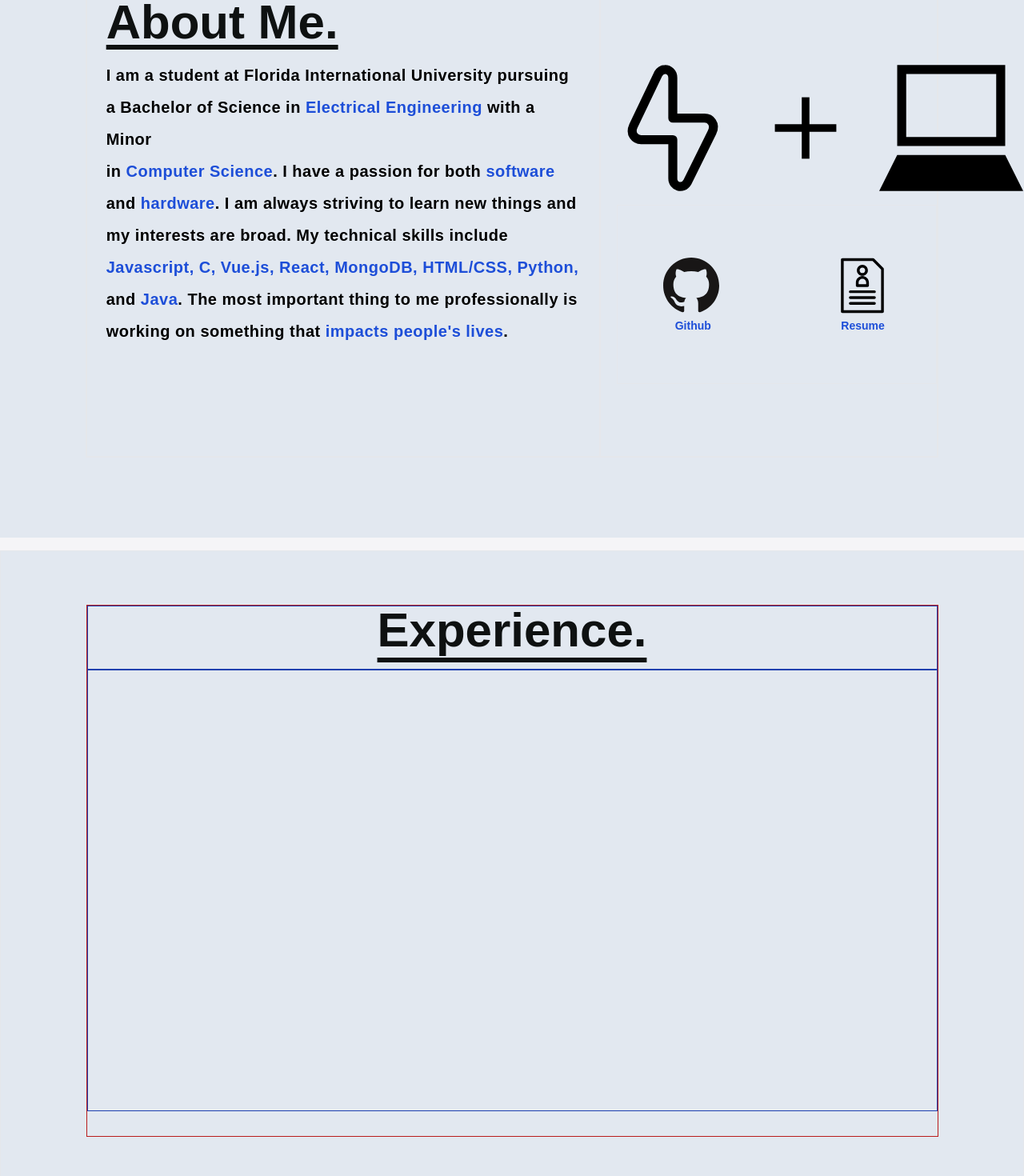
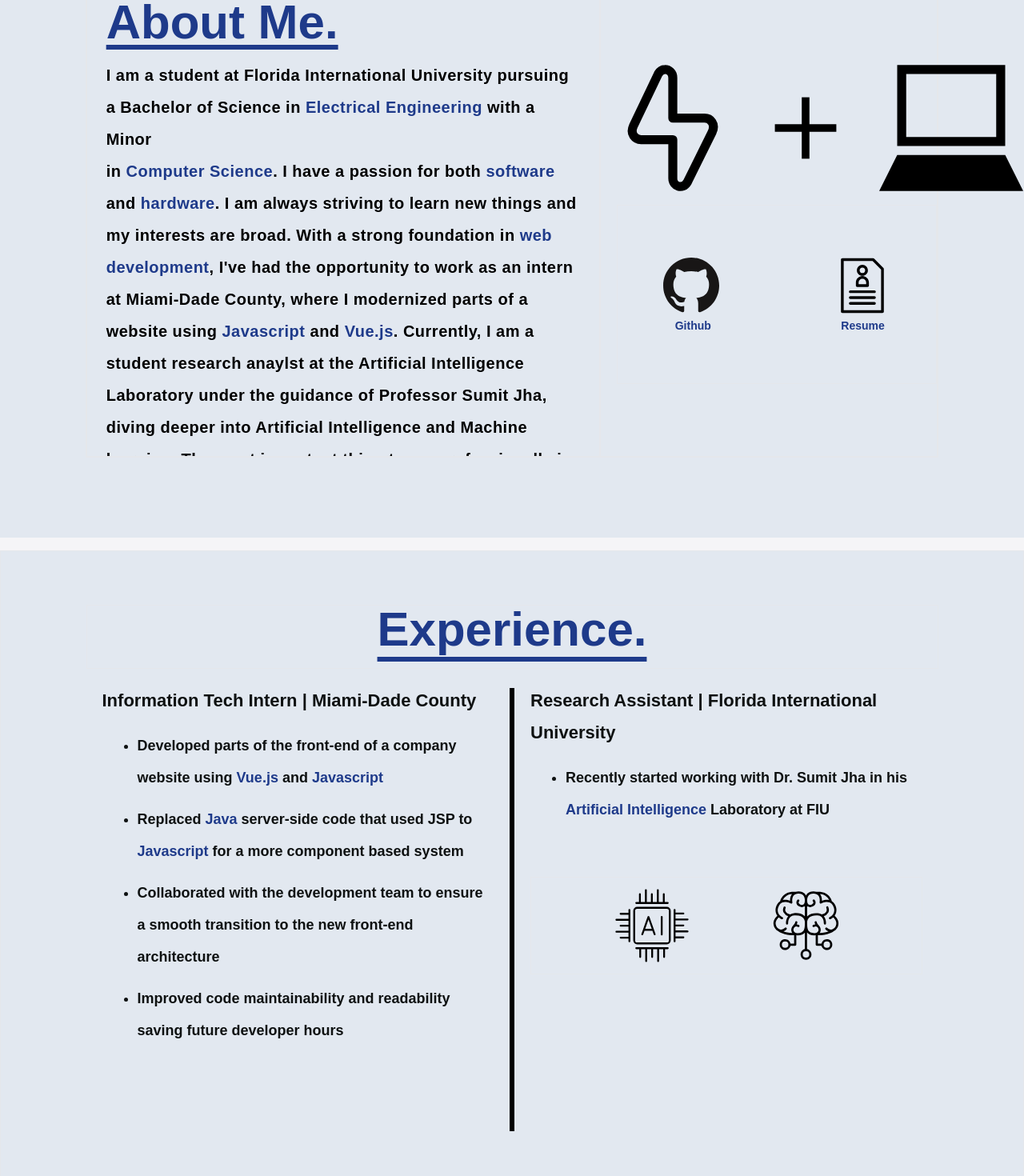
Before and after one commit to andresdanfernandez/Personal-Website, a React (Vite) app: page / in a window 1280 px wide. Shown: the part 200-1670 px from the top of the page at 80% size. Built offline with nearby package versions, Linux system fonts and the light colour scheme.

Commit message:
experience component complete

```diff
--- a/src/components/About.tsx
+++ b/src/components/About.tsx
@@ -11,13 +11,13 @@ const About = forwardRef<HTMLDivElement>((props, ref) => {
         <div ref={ref} className=" bg-slate-200 h-screen flex items-center mt-4 justify-center text-6xl">
             <div className="container flex w-10/12 h-3/4 border" >
                 <div className="w-3/4 flex flex-col pl-6 pr-6 border mt-6 overflow-auto break-words"  >
-                    <h1 className="font-extrabold underline underline-offset-8" >About Me.</h1>
+                    <h1 className="font-extrabold underline underline-offset-8 text-blue-900" >About Me.</h1>
                     <p className="text-[20px] mt-4 text-black tracking-wide leading-10" >
                         I am a student at Florida International University pursuing a Bachelor of Science in
-                        <span className="font-extrabold text-blue-700"> Electrical Engineering </span> with a Minor <br /> in <span className="font-extrabold text-blue-700">Computer Science</span>. I have a passion for both <span className="font-extrabold text-blue-700"> software </span>
-                        and <span className="font-extrabold text-blue-700"> hardware</span>. I am always striving to learn
-                        new things and my interests are broad. My technical skills include <span className="text-blue-700" >Javascript, C, Vue.js, React, MongoDB, HTML/CSS, Python, </span> and <span className="text-blue-700" >Java</span>. The most important thing to me professionally is
-                        working on something that <span className="font-extrabold text-blue-700"> impacts people's lives</span>.
+                        <span className="font-extrabold text-blue-900"> Electrical Engineering </span> with a Minor <br /> in <span className="font-extrabold text-blue-900">Computer Science</span>. I have a passion for both <span className="font-extrabold text-blue-900"> software </span>
+                        and <span className="font-extrabold text-blue-900"> hardware</span>. I am always striving to learn
+                        new things and my interests are broad. With a strong foundation in <span className="font-extrabold text-blue-900" >web development</span>, I've had the opportunity to work as an intern at Miami-Dade County, where I modernized parts of a website using <span className="font-extrabold text-blue-900" >Javascript</span> and <span className="font-extrabold text-blue-900" >Vue.js</span>. Currently, I am a student research anaylst at the Artificial Intelligence Laboratory under the guidance of Professor Sumit Jha, diving deeper into Artificial Intelligence and Machine learning. The most important thing to me professionally is
+                        working on something that <span className="font-extrabold text-blue-900"> impacts people's lives</span>.
                     </p>
                 </div>
                 <div className="flex flex-col border h-full justify-center w-1/2" >
@@ -26,7 +26,7 @@ const About = forwardRef<HTMLDivElement>((props, ref) => {
                             <img src={Plus} alt="plus" width="120px" />
                             <img className="ml-4" src={Laptop} alt="laptop" width="180px" />
                     </div>
-                    <div className="flex border justify-center ml-5 text-blue-700 gap-36 items-center h-56" >
+                    <div className="flex border justify-center ml-5 text-blue-900 gap-36 items-center h-56" >
                         <a className="hover:cursor-pointer" target="_blank" href="https://github.com/andresdanfernandez" >
                             <img src={Github_Logo} alt="Github Logo" width="70px" />
                             <p className="text-[14px] mt-2 ml-[0.9rem]" >Github</p>
--- a/src/components/Experience.tsx
+++ b/src/components/Experience.tsx
@@ -1,17 +1,48 @@
 import { forwardRef } from "react";
+import AI from "../assets/ai.svg";
+import Brain from "../assets/brain.svg";
 
 const Experience =  forwardRef<HTMLDivElement>((props, ref) => {
 
     return (
         <div ref={ref} className="h-screen bg-slate-200 mt-4 flex items-center justify-center text-4xl border">
-            <div className="border border-red-700 justify-center w-10/12 h-5/6" >
-                <div className="h-20  border flex justify-center border-blue-800" >
-                    <h1 className="font-extrabold underline underline-offset-[14px] text-6xl" >Experience.</h1>
+            <div className="justify-center w-10/12 h-5/6" >
+                <div className="h-20  border flex justify-center" >
+                    <h1 className="font-extrabold underline underline-offset-[14px] text-6xl text-blue-900" >Experience.</h1>
                 </div>
-                <div className="border border-blue-800 flex flex-col w-full h-5/6" >
-                    <div className="border-green-700 mx-5 mr-5 ml-5 w-60 h-96" >
+                <div className="flex flex-row justify-between w-full h-5/6" >
 
+                    <div className="mx-5 mt-5 w-full h-full" >
+                        <h1 className="text-[22px]" >Information Tech Intern | Miami-Dade County</h1>
+                        <ul className="text-[18px] list-disc pl-5 ml-6 space-y-3 mt-4" >
+                            <li>
+                                <p>Developed parts of the front-end of a company website using <span className="font-extrabold text-blue-900" >Vue.js</span> and <span className="font-extrabold text-blue-900" >Javascript</span></p>
+                            </li>
+                            <li>
+                                <p>Replaced <span className="font-extrabold text-blue-900">Java</span> server-side code that used JSP to <span className="font-extrabold text-blue-900">Javascript</span> for a more component based system</p>
+                            </li>
+                            <li>
+                                <p>Collaborated with the development team to ensure a smooth transition to the new front-end architecture</p>
+                            </li>
+                            <li>
+                                <p>Improved code maintainability and readability saving future developer hours</p>
+                            </li>
+                        </ul>
                     </div>
+                    <div className=" h-full mt-6 border border-l-[5px] border-black"></div>
+                    <div className="mx-5 mt-5 w-full h-full">
+                        <h1 className="text-[22px]" >Research Assistant | Florida International University</h1>
+                        <ul className=" text-[18px] list-disc pl-5 ml-6 space-y-3 mt-4" >
+                            <li>
+                                <p>Recently started working with Dr. Sumit Jha in his <span className="font-extrabold text-blue-900" >Artificial Intelligence</span> Laboratory at FIU</p>
+                            </li>
+                        </ul>
+                        <div className="border flex gap-20 justify-center mt-16" >
+                            <img src={AI} alt="AI Icon" width="120px" />
+                            <img src={Brain} alt="Brain Icon" width="105px" />
+                        </div>
+                    </div>
+
                 </div>
             </div>
         </div>
```
Also changed, not shown: src/assets/ai.svg (added), src/assets/brain.svg (added).
